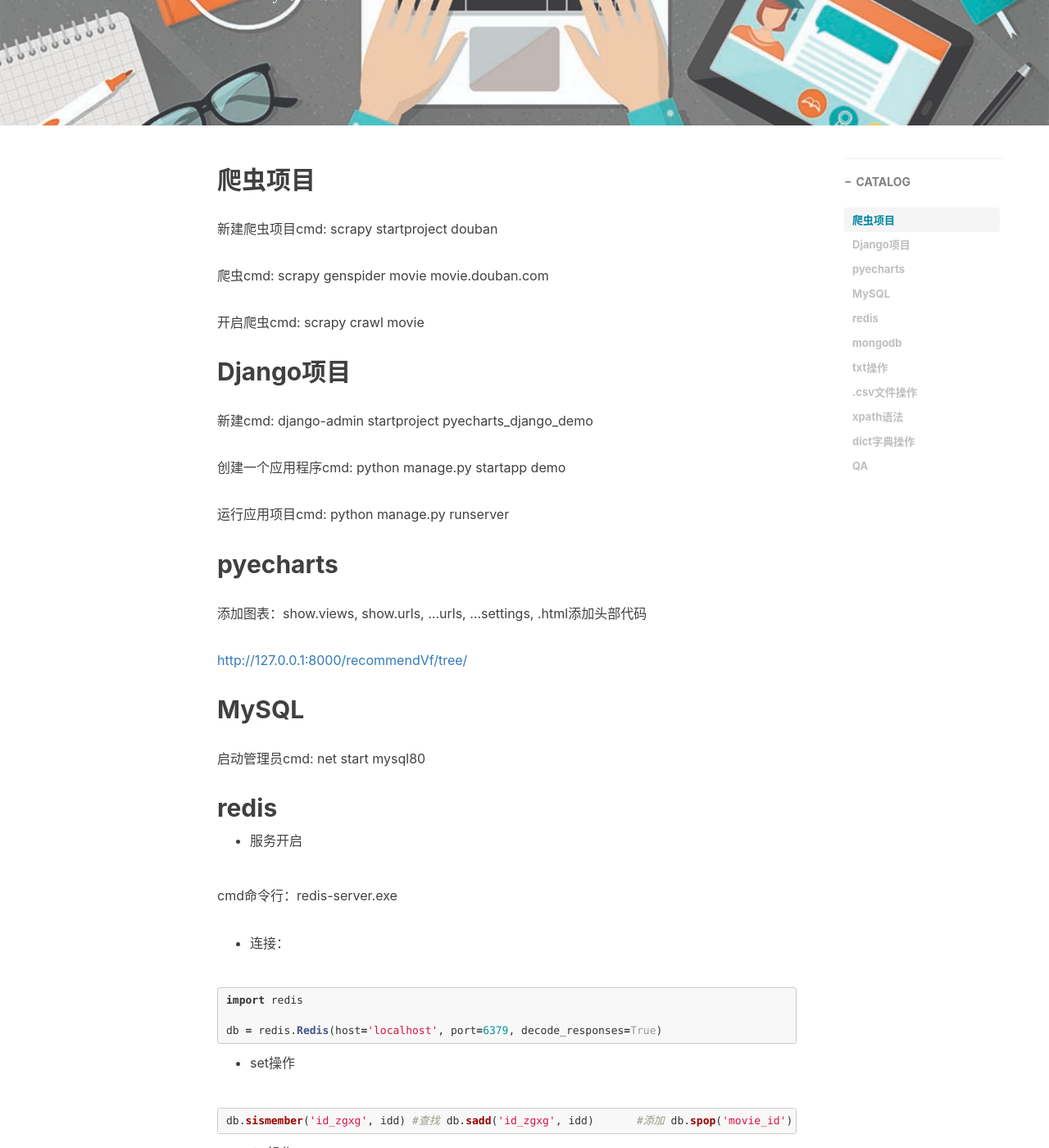
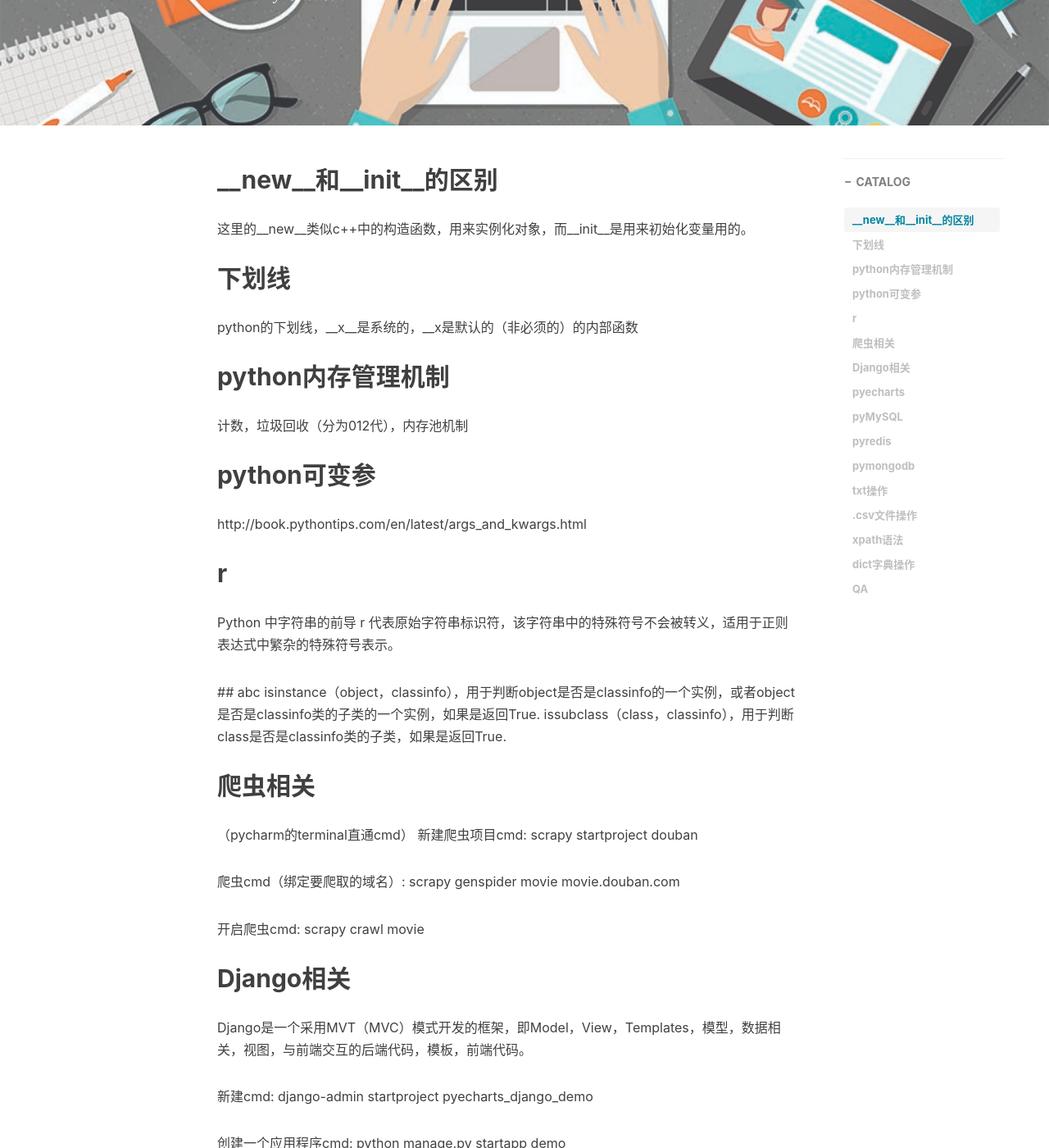
Before and after one commit to anchor2017/anchor2017.github.io, a Jekyll site: the page built from _posts/2020-03-31-python-2020.md, in a window 1280 px wide and 1400 px high, scrolled down 304 px. Shown: the whole window at 82% size. Built offline with Jekyll 4.4.1, drawn with Linux system fonts in a browser that asks for light colours; nearby versions of some CDN libraries; comment, search, counter and statistics services are not loaded; some of the changed text lies outside the part shown.

Commit message:
Update and rename 2020-03-31-python数据库操作命令-2020.md to 2020-03-31-python-2020.md

```diff
--- a/_posts/2020-03-31-python数据库操作命令-2020.md
+++ b/_posts/2020-03-31-python-2020.md
@@ -12,17 +12,41 @@ tags:
 ---
 
 
-## 爬虫项目
+## __new__和__init__的区别
 
+这里的__new__类似c++中的构造函数，用来实例化对象，而__init__是用来初始化变量用的。
+
+## 下划线
+
+python的下划线，__x__是系统的，__x是默认的（非必须的）的内部函数
+
+## python内存管理机制
+计数，垃圾回收（分为012代），内存池机制
+
+
+## python可变参
+http://book.pythontips.com/en/latest/args_and_kwargs.html
+
+## r
+Python 中字符串的前导 r 代表原始字符串标识符，该字符串中的特殊符号不会被转义，适用于正则表达式中繁杂的特殊符号表示。
+
+##
+abc isinstance（object，classinfo），用于判断object是否是classinfo的一个实例，或者object是否是classinfo类的子类的一个实例，如果是返回True. issubclass（class，classinfo），用于判断class是否是classinfo类的子类，如果是返回True.
+
+
+## 爬虫相关
+（pycharm的terminal直通cmd）
 新建爬虫项目cmd: scrapy startproject douban
 
-爬虫cmd: scrapy genspider movie movie.douban.com
+爬虫cmd（绑定要爬取的域名）: scrapy genspider movie movie.douban.com
 
 开启爬虫cmd: scrapy crawl movie
 
 
 
-## Django项目
+## Django相关
+
+Django是一个采用MVT（MVC）模式开发的框架，即Model，View，Templates，模型，数据相关，视图，与前端交互的后端代码，模板，前端代码。
 
 新建cmd: django-admin startproject pyecharts_django_demo
 
@@ -40,13 +64,14 @@ tags:
 
 
 
-## MySQL
+## pyMySQL
 
 启动管理员cmd: net start mysql80
+python里面的sql采用ORM的形式，也就是面向对象映射，将sql数据库的表关系映射成为一个类，通过类的对象来对连接的数据库进行操作。
 
 
 
-## redis
+## pyredis
 
 - 服务开启
 
@@ -81,7 +106,7 @@ print(db.lrange('movie_info', 0, -1)) #返回列表第一个元素至最后一
 
 
 
-## mongodb
+## pymongodb
 
 - 连接
 
```
Also changed, not shown: other parts of _posts/2020-03-31-python-2020.md (+1 -1 lines).
